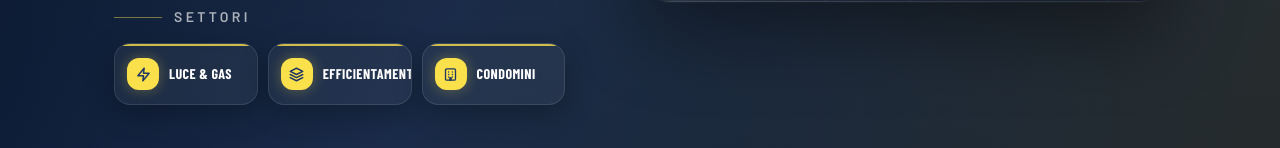
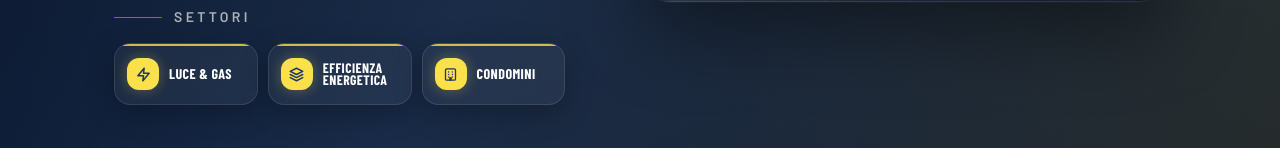
Before and after one commit to daviducciope/hurka, a plain HTML site: page preview.html in a window 1280 px wide. Shown: the part 643-791 px from the top of the page. Drawn offline with nearby package versions, Linux system fonts and the light colour scheme; a web font is replaced by a local one.

Commit message:
Update card title and styling for improved clarity and consistency

```diff
--- a/preview.html
+++ b/preview.html
@@ -311,11 +311,11 @@
             <!-- Card: Efficientamento -->
             <div class="group relative overflow-hidden rounded-2xl border border-white/10 bg-white/[.05] px-3 py-3.5 shadow-[0_8px_28px_rgba(0,0,0,.28)] backdrop-blur-md transition duration-200 hover:-translate-y-0.5 hover:border-brand-yellow/30 hover:bg-[linear-gradient(135deg,rgba(250,224,74,.09),rgba(250,224,74,.03))]">
               <div class="pointer-events-none absolute inset-x-0 top-0 h-[2px] bg-brand-yellow opacity-80"></div>
-              <div class="flex items-center gap-2.5">
+              <div class="flex items-center gap-2.5 min-w-0">
                 <span class="inline-flex h-8 w-8 shrink-0 items-center justify-center rounded-xl bg-brand-yellow text-brand-navy shadow-[0_0_14px_rgba(250,224,74,.30)]">
                   <svg width="15" height="15" viewBox="0 0 24 24" fill="none" stroke="currentColor" stroke-width="2.3" stroke-linecap="round" stroke-linejoin="round" aria-hidden="true"><path d="M12 2L2 7l10 5 10-5-10-5z"/><path d="M2 17l10 5 10-5"/><path d="M2 12l10 5 10-5"/></svg>
                 </span>
-                <span class="whitespace-nowrap font-display text-[.88rem] font-bold uppercase leading-none tracking-[.03em] text-white">Efficientamento</span>
+                <span class="font-display text-[.82rem] font-bold uppercase leading-[.92] tracking-[.03em] text-white sm:text-[.86rem]">Efficienza<br />energetica</span>
               </div>
             </div>
 
```
